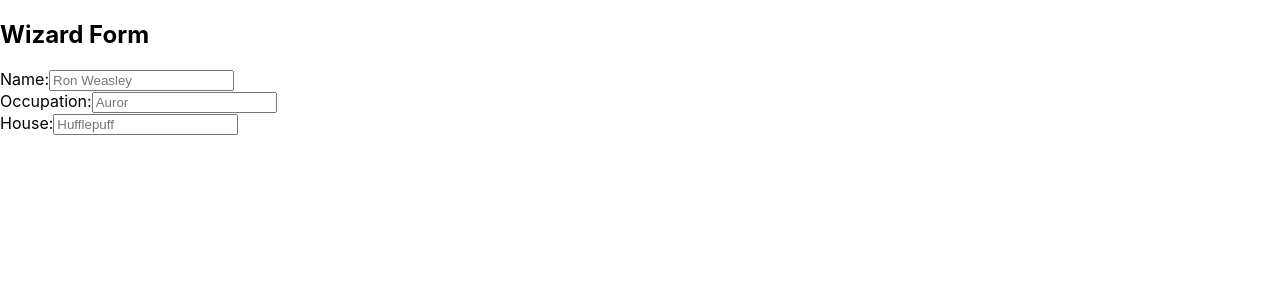
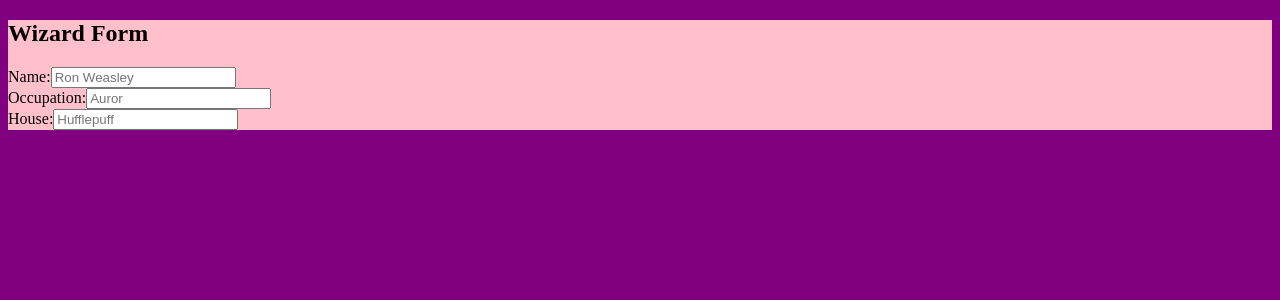
Before and after one commit to DigitalCraftsStudents/code-along-react-wizard-form, a React (Create React App) app: page / in a window 1280 px wide. Shown: the top 300 px of the page. Built offline with nearby package versions, Linux system fonts and the light colour scheme.

Commit message:
adds amazing styles

```diff
--- a/src/index.css
+++ b/src/index.css
@@ -1,13 +1,10 @@
-body {
-  margin: 0;
-  font-family: -apple-system, BlinkMacSystemFont, 'Segoe UI', 'Roboto', 'Oxygen',
-    'Ubuntu', 'Cantarell', 'Fira Sans', 'Droid Sans', 'Helvetica Neue',
-    sans-serif;
-  -webkit-font-smoothing: antialiased;
-  -moz-osx-font-smoothing: grayscale;
+html {
+  background-color: purple;
 }
-
-code {
-  font-family: source-code-pro, Menlo, Monaco, Consolas, 'Courier New',
-    monospace;
+section {
+  display: flexbox;
+  background-color: pink;
 }
+form {
+  flex-wrap: wrap;
+}
```
